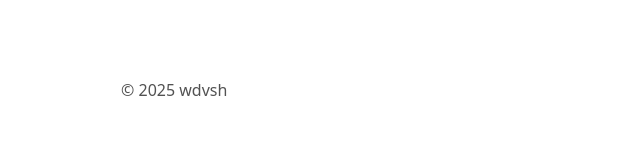
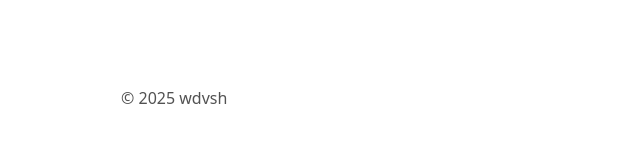
Before and after one commit to falconhvy/falconhvy.github.io, a Next.js app: page /posts/hello-world-04 in a window 1280 px wide. Shown: the part 7302-7444 px from the top of the page, without its empty margins (283-923 px from the left). Before the commit the page ends 7412 px from the top, so only its background shows below. Built offline with nearby package versions, Linux system fonts and the light colour scheme.

Commit message:
Footer 상하 여백 추가

```diff
--- a/src/components/footer.tsx
+++ b/src/components/footer.tsx
@@ -1,4 +1,4 @@
 export default function Footer() {
   const year = new Date().getFullYear();
-  return <footer className="mt-16 py-2 text-neutral-600">© {year} wdvsh</footer>;
+  return <footer className="my-20 text-neutral-600">© {year} wdvsh</footer>;
 }
```
